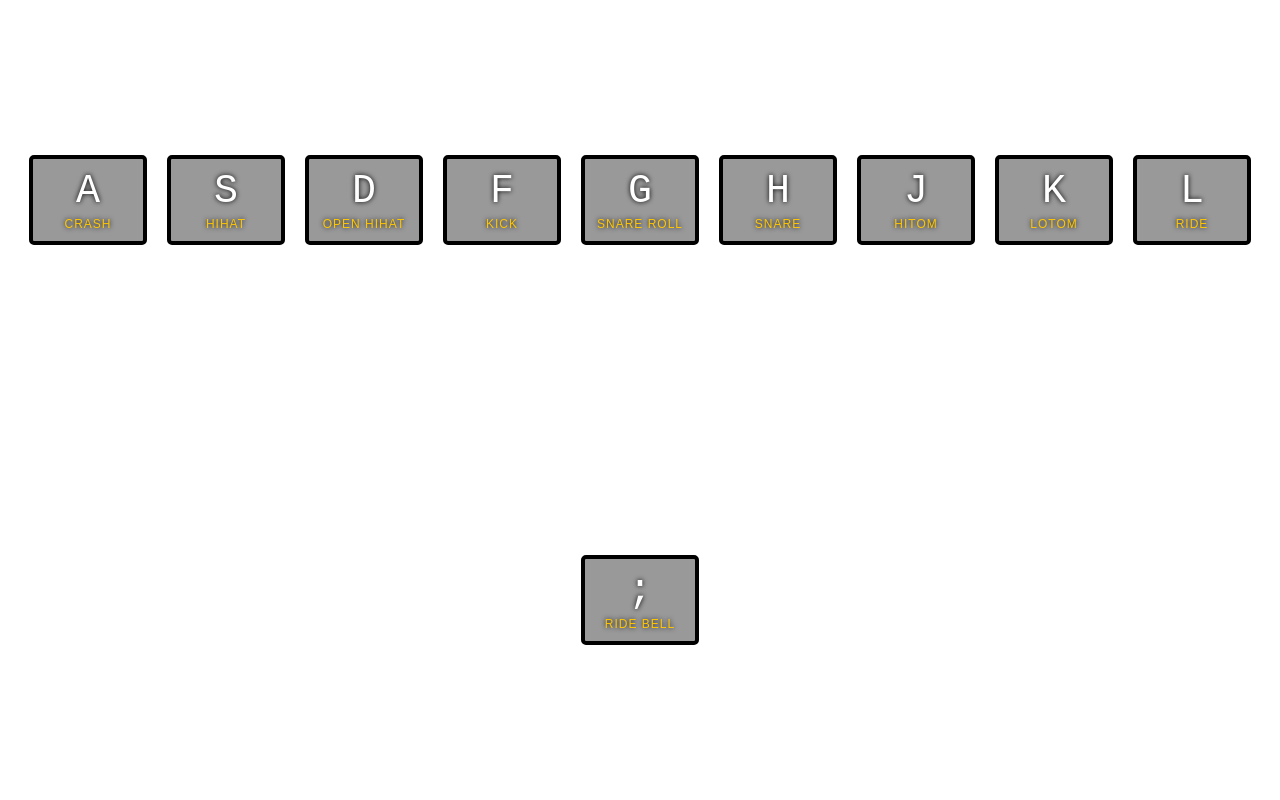
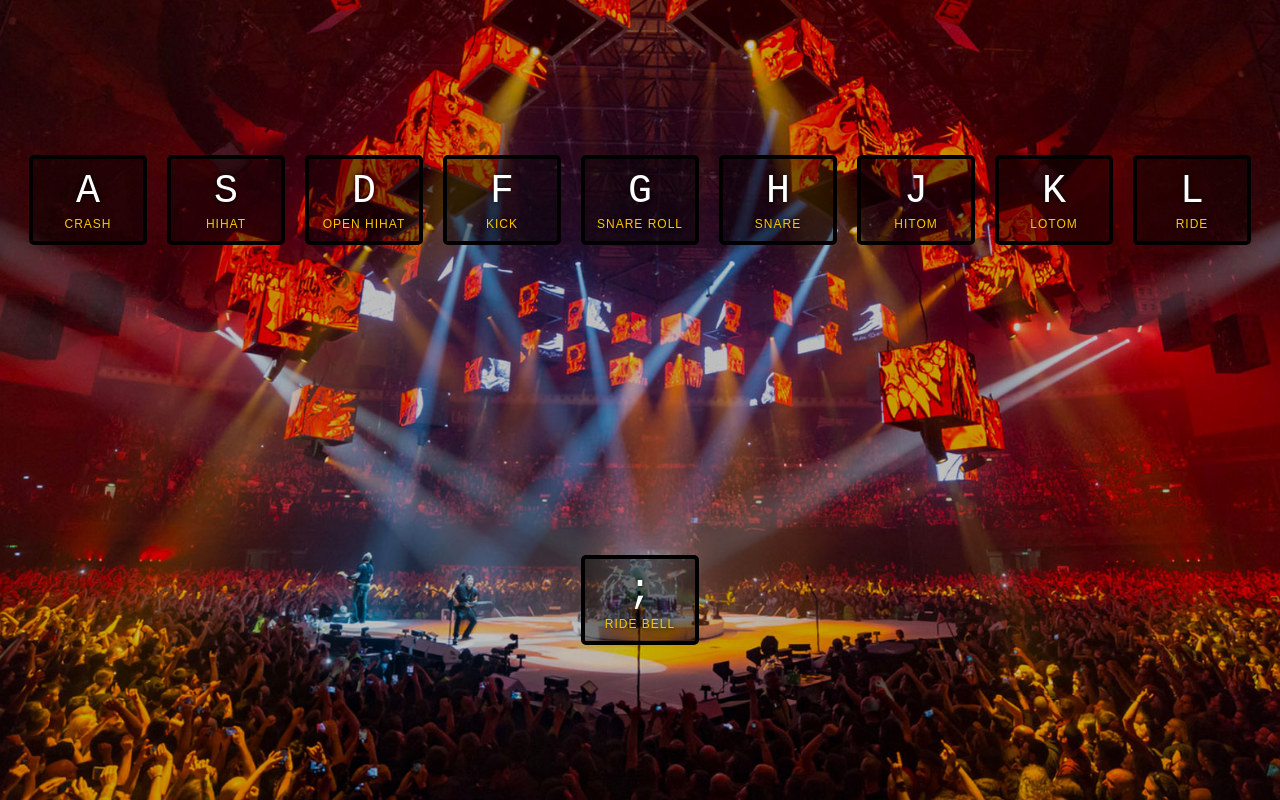
Before and after one commit to BLiTz3R/drumkit, a plain HTML site: page index.html in a window 1280 px wide. Drawn offline with Linux system fonts and the light colour scheme; the site is published under a folder, as on GitHub Pages, so addresses that start at the root find nothing.

Commit message:
Update style.css

```diff
--- a/style.css
+++ b/style.css
@@ -1,6 +1,6 @@
 html {
   font-size: 10px;
-  background: url(/img/home-hero.jpg) bottom center;
+  background: url('./img/home-hero.jpg') bottom center;
   background-size: cover;
 }
 
```
